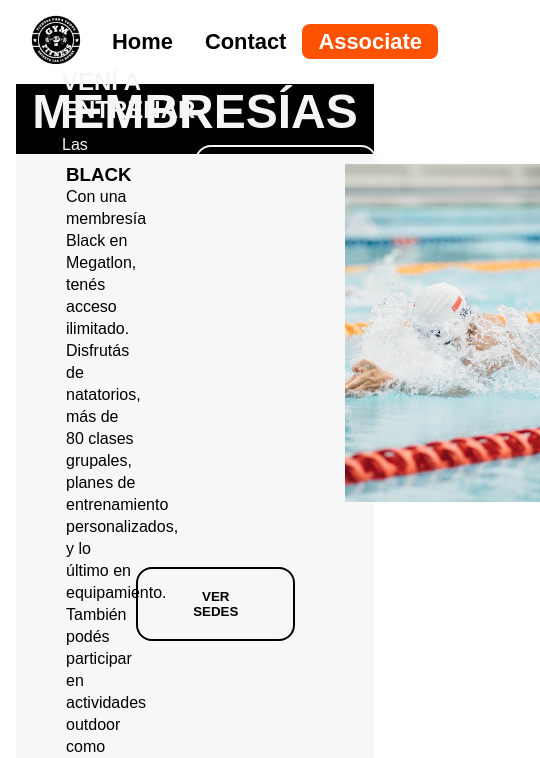
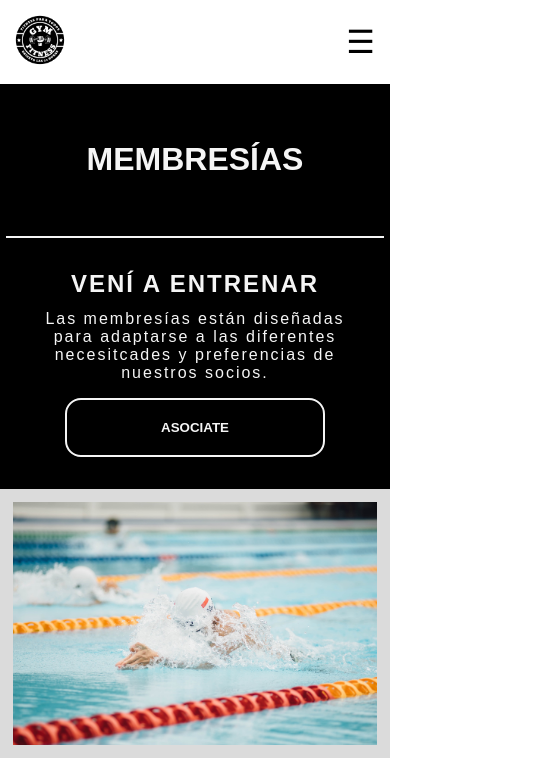
Before and after one commit to MatiasCardoso4/gym-page, a plain HTML site: page pages/Membresias/membresias.html in a window 390 px wide. Shown: the top 758 px of the page, 540 px wide, since content can reach past the window. Drawn offline with Linux system fonts and the light colour scheme.

Commit message:
Add responsive design enhancements; update CSS for mobile layout and include new HTML structure for platinum section

```diff
--- a/css/global.css
+++ b/css/global.css
@@ -10,7 +10,6 @@ body {
   font-family: Arial, Helvetica, sans-serif;
   display: flex;
   flex-direction: column;
-  padding: 0 1rem;
 }
 
 header {
@@ -60,3 +59,55 @@ header {
   color: #ffffff;
   border-radius: 8px;
 }
+
+
+
+@media screen and (max-width: 640px) {
+
+  /* Adjust Header */
+  header {
+      justify-content: space-between;
+      padding-right: 15px;
+  }
+
+  /* Navigation Bar */
+  .nav-bar {
+      padding: 0;
+      position: relative;
+  }
+
+  /* Menu Icon (Hamburger) */
+  .menu-toggle {
+      display: block;
+      font-size: 2rem;
+      cursor: pointer;
+  }
+
+  /* Navigation Links (Hidden by Default) */
+  .nav-links {
+      display: none;
+      position: absolute;
+      top: 63px;
+      right: -15px;
+      height: 20vh;
+      width: 100%;
+      text-align: center;
+  }
+
+  /* Active State (When Menu is Open) */
+  .nav-links.active {
+      display: flex;
+      flex-direction: column;
+      align-items: center;
+      justify-content: space-around;
+      background-color: rgb(252, 250, 250);
+      padding: 15px;
+      width: max-content;
+  }
+
+  /* Navigation Links Styling */
+  .nav-links a {
+      color: #000;
+      display: block;
+  }
+}
--- a/css/membresias.css
+++ b/css/membresias.css
@@ -1,6 +1,7 @@
 .container {
   display: flex;
   flex-direction: column;
+  width: 100%;
 }
 
 
@@ -42,6 +43,7 @@
   align-items: center;
   justify-content: space-between;
   padding: 0 62px;
+  letter-spacing: 2px;
 }
 
 .section-info h2 {
@@ -69,9 +71,11 @@
 
 
 .second-section {
-  background-color: rgb(247, 247, 247);
+  background-color: rgb(219, 219, 219);
   display: flex;
-  padding: 10px 0;
+  align-items: center;
+  padding: 0.8rem;
+  height: 18vw;
 }
 
 .text-container {
@@ -83,13 +87,20 @@
 }
 
 .text-container .text {
-  width:18vw;
+  width: 100%;
   display: flex;
   flex-direction: column;
+  justify-content: space-evenly;
+}
+
+.text-container .text h3{
+  margin-bottom: 30px;
 }
 
 .text-container .text p {
-  line-height: 22px;
+  width: 76%;
+  letter-spacing: 1px;
+  line-height: 26px;
 }
 
 .text-container button {
@@ -97,9 +108,11 @@
   border-radius: 16px;
   color: #000000;
   background-color: inherit;
-  padding: 20px 55px;
+  padding: 20px;
+  width: 30%;
   font-weight: bold;
   cursor: pointer;
+  margin-bottom: 12px;
 }
 
 .text-container button:hover {
@@ -107,9 +120,88 @@
   color: whitesmoke;
 }
 
-.image-container img{
-  width: 50vw;
-  height: 40vh;
+.image-container img {
+  width: 48.3vw;
+  height: 17vw;
   object-fit: cover;
   display: block;
 }
+
+.platinum-section {
+  background-color: rgb(125, 125, 125);
+  display: flex;
+  flex-direction: row-reverse;
+  align-items: center;
+  height: 18vw;
+  color: whitesmoke;
+  padding: 0.8rem;
+}
+
+.platinum-section .text-container {}
+
+
+
+/*Mobile */
+
+@media screen and (max-width: 640px) {
+
+  .first-section {
+    height: auto;
+    text-align: center;
+  }
+
+  .title-container {
+    height: 18vh;
+  }
+
+  .title-container h1 {
+    font-size: 2rem;
+  }
+
+  .asociate {
+    padding: 0;
+    flex-direction: column;
+    padding: 2rem;
+  }
+
+  .section-info p {
+    width: 100%;
+    margin-bottom: 1rem;
+  }
+
+  .second-section {
+    height: auto;
+    flex-direction: column-reverse;
+  }
+
+  .second-section img {
+    height: auto;
+    width: 100%;
+  }
+
+  .text-container {
+    flex-direction: column;
+    text-align: center;
+    margin-top: 1rem;
+    padding: 0;
+  }
+
+  .text-container .text h3 {
+    margin-bottom: 1rem;
+  }
+
+  .text-container .text p {
+    width: 100%;
+    margin-bottom: 20px;
+    padding: 0 1rem;
+  }
+
+  .text-container button {
+    margin-bottom: 1rem;
+  }
+
+  .text-container button,
+  .asociate button {
+    width: 80%;
+  }
+}
--- a/pages/Membresias/membresias.html
+++ b/pages/Membresias/membresias.html
@@ -55,10 +55,33 @@
           </div>
           <button>VER SEDES</button>
         </div>
+
+        <div class="image-container">
+          <img src="../../assets/pool.jpg" alt="people swimming in pool" />
+        </div>
+      </section>
+
+      <section class="platinum-section">
+        <div class="text-container">
+          <div class="text">
+            <h3>PLATINUM</h3>
+            <p>
+              Con una membresía Platino en Megatlon, accedés a 26 sedes todos
+              los días. Disfrutás de natatorios, más de 80 clases grupales,
+              planes de entrenamiento personalizados y equipamiento de calidad.
+              También tenés acceso a eventos, actividades recreativas, Running
+              Cycling y Rollers Team. Encontrá tu sede Platino favorita con el
+              botón a continuación.
+            </p>
+          </div>
+          <button>VER SEDES</button>
+        </div>
+
         <div class="image-container">
           <img src="../../assets/pool.jpg" alt="people swimming in pool" />
         </div>
       </section>
     </main>
+    <script src="../../script.js"></script>
   </body>
 </html>
--- a/styles.css
+++ b/styles.css
@@ -152,51 +152,7 @@ footer .icon:hover {
 
 @media screen and (max-width: 640px) {
 
-    /* Adjust Header */
-    header {
-        padding: 0 15px;
-        justify-content: space-between;
-    }
 
-    /* Navigation Bar */
-    .nav-bar {
-        padding: 0;
-        position: relative;
-    }
-
-    /* Menu Icon (Hamburger) */
-    .menu-toggle {
-        display: block;
-        font-size: 2rem;
-        cursor: pointer;
-    }
-
-    /* Navigation Links (Hidden by Default) */
-    .nav-links {
-        display: none;
-        position: absolute;
-        top: 60px;
-        right: 0;
-        width: 100%;
-        text-align: center;
-    }
-
-    /* Active State (When Menu is Open) */
-    .nav-links.active {
-        display: flex;
-        flex-direction: column;
-        align-items: center;
-        background-color: rgba(206, 206, 206, 0.85);
-        padding: 15px;
-        border-radius: 8px;
-        width: max-content;
-    }
-
-    /* Navigation Links Styling */
-    .nav-links a {
-        color: #000;
-        display: block;
-    }
 
     /* main content */
 
```
